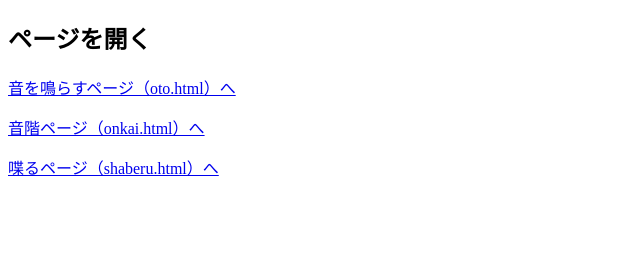
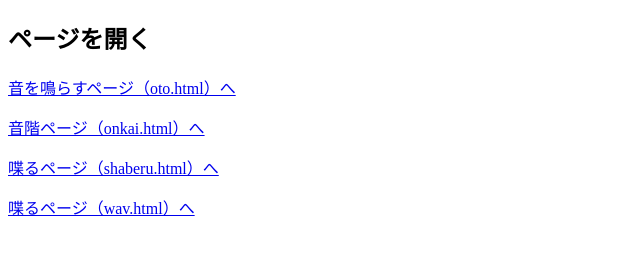
Before and after one commit to katabomb/music-organizer, a plain HTML site: page index.html in a window 1280 px wide. Shown: the whole page, without its empty margins (0-640 px from the left). Drawn offline with Linux system fonts and the light colour scheme.

Commit message:
Update index.html

```diff
--- a/index.html
+++ b/index.html
@@ -17,5 +17,8 @@
   <!-- クリックで shaberu.html を開く -->
   <p><a href="shaberu.html">喋るページ（shaberu.html）へ</a></p>
 
+  <!-- クリックで wav.html を開く -->
+  <p><a href="wav.html">喋るページ（wav.html）へ</a></p>
+
 </body>
 </html>
```
